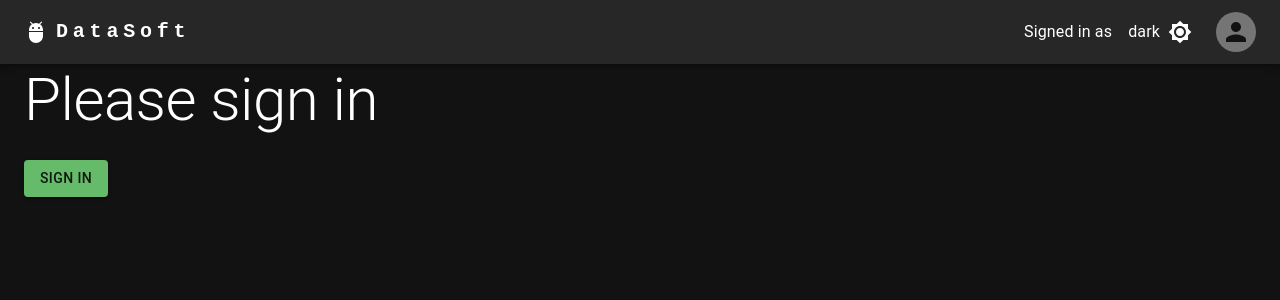
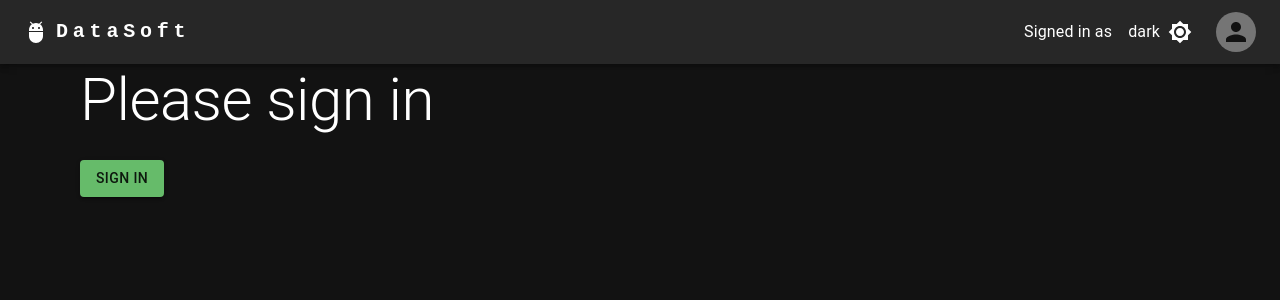
Before and after one commit to DuyNguyenOnTheMic/my_next_mui_app, a Next.js app: page / in a window 1280 px wide. Shown: the top 300 px of the page. Built offline with nearby package versions, Linux system fonts and the light colour scheme; no server answers.

Commit message:
Update add layout for website

```diff
--- a/src/app/page.tsx
+++ b/src/app/page.tsx
@@ -1,23 +1,16 @@
 import Login from '@/components/Login/Login'
-import Sidebar from '@/components/Sidebar/Sidebar'
 import { authOptions } from '@/lib/auth'
 import { getServerSession } from 'next-auth'
 import { Fragment } from 'react'
-import scss from './Home.module.scss'
 import Dashboard from './dashboard/page'
 
 export default async function Home() {
   const session = await getServerSession(authOptions)
 
   return (
-    <main className={scss.main}>
-      {session && (
-        <Fragment>
-          <Sidebar />
-          <Dashboard />
-        </Fragment>
-      )}
-      <Login />
-    </main>
+    <Fragment>
+      {session && <Dashboard />}
+      {!session && <Login />}
+    </Fragment>
   )
 }
--- a/src/app/providers.tsx
+++ b/src/app/providers.tsx
@@ -1,6 +1,7 @@
 'use client'
 
 import Header from '@/components/Header/Header'
+import Layout from '@/components/Layout'
 import darkTheme from '@/theme/darkTheme'
 import lightTheme from '@/theme/lightTheme'
 import { CssBaseline, ThemeProvider, createTheme } from '@mui/material'
@@ -44,7 +45,7 @@ export default function Providers({ children }: { children: React.ReactNode }) {
         <SessionProvider>
           <CssBaseline />
           <Header ColorModeContext={ColorModeContext} />
-          {children}
+          <Layout>{children}</Layout>
         </SessionProvider>
       </ThemeProvider>
     </ColorModeContext.Provider>
--- a/src/components/Layout/Layout.tsx
+++ b/src/components/Layout/Layout.tsx
@@ -2,13 +2,13 @@ import { useSession } from 'next-auth/react'
 import Sidebar from '../Sidebar/Sidebar'
 import scss from './Layout.module.scss'
 
-export default function Layout(props: any) {
+export default function Layout({ children }: { children: React.ReactNode }) {
   const { data: session } = useSession()
 
   return (
     <main className={scss.layout}>
       {session && <Sidebar />}
-      {props.children}
+      {children}
     </main>
   )
 }
```
Also changed, not shown: src/components/Layout/index.ts (renamed from src/components/Layout/page.ts).
